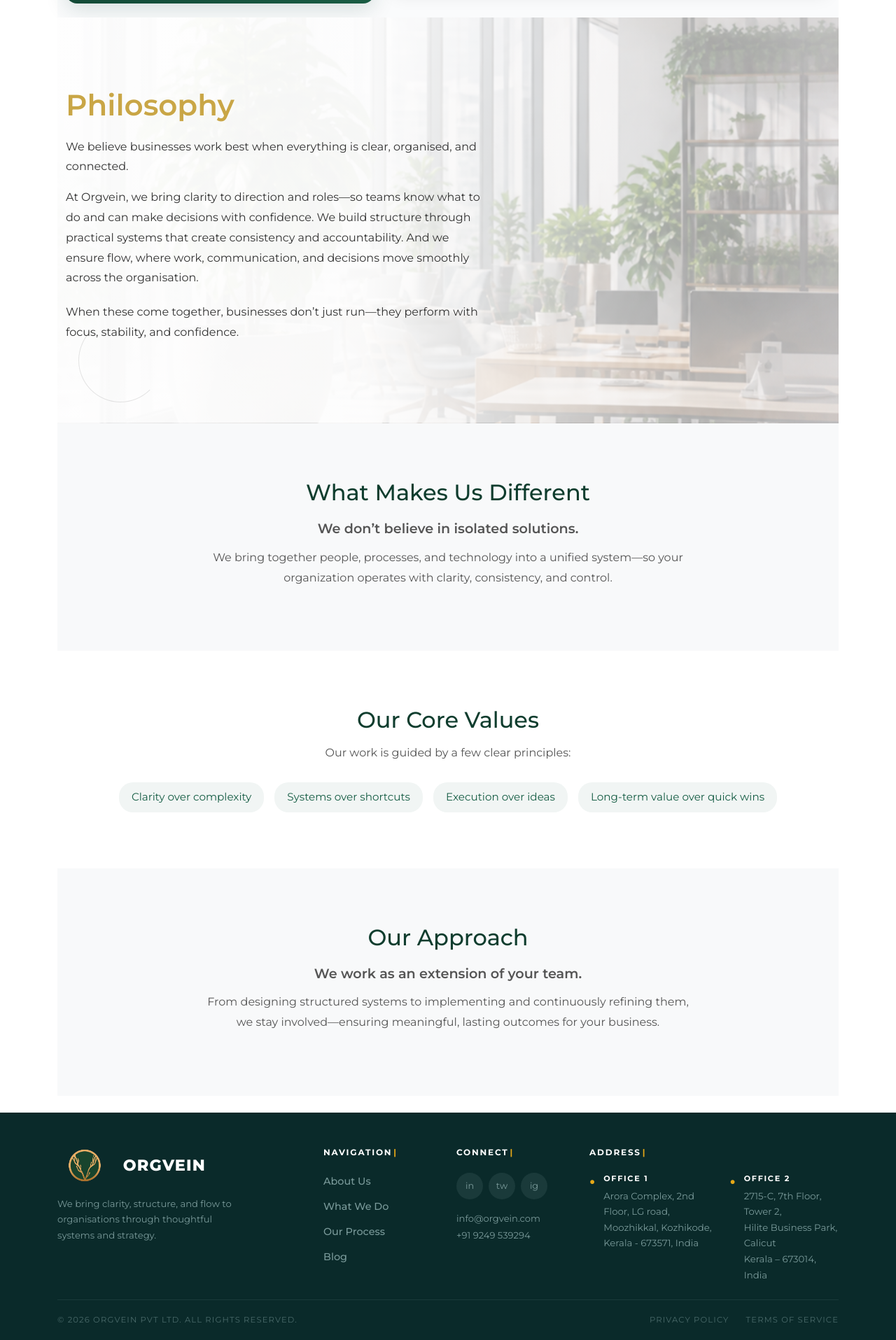
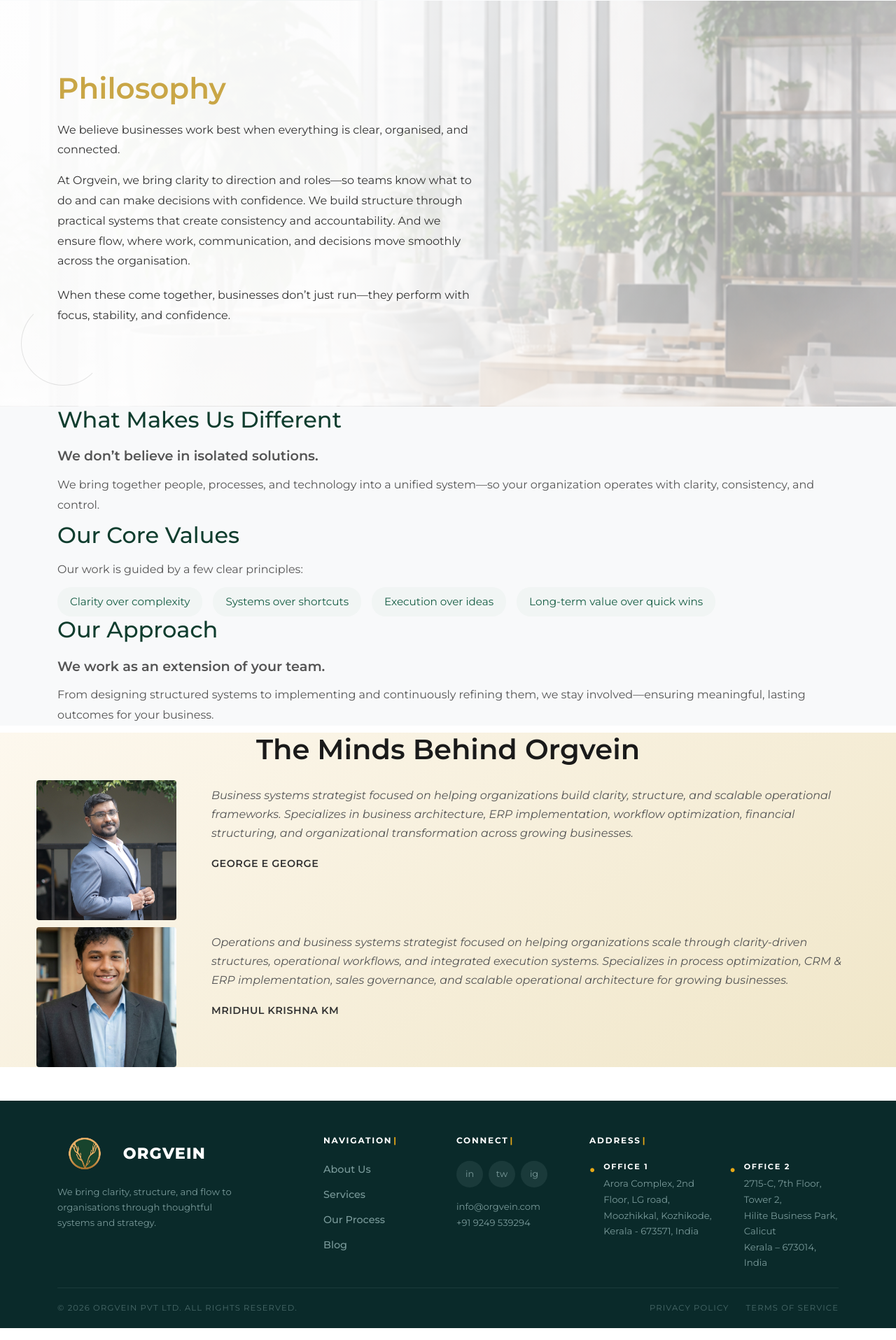
Before and after one commit to orgvein-pvt-ltd/orgvein-website, a Django app: page /about in a window 1280 px wide. Shown: the part 1411-3326 px from the top of the page at 70% size. Run offline with Django 5.2, Linux system fonts and the light colour scheme.

Commit message:
feat: about page UI updates

```diff
--- a/static/css/about.css
+++ b/static/css/about.css
@@ -402,7 +402,6 @@
 /* ======== about-different ========== */
 
 .about-different {
-    padding: 80px 0;
     background: #f8f9fa;
 }
 
@@ -419,7 +418,6 @@
 }
 
 .about-different p {
-    max-width: 700px;
     margin: 0 auto 10px;
     line-height: 1.8;
     color: #555;
@@ -444,7 +442,7 @@
 .values-list {
     display: flex;
     flex-wrap: wrap;
-    justify-content: center;
+    justify-content: left;
     gap: 15px;
 }
 
@@ -481,3 +479,117 @@
     line-height: 1.8;
     color: #555;
 }
+
+/* ============ founder =============*/
+.about-founders {
+    background: linear-gradient(145deg, #fdf8ee, #f0e6c8);
+}
+
+.about-founders .container {
+    max-width: 1200px;
+    margin: 0 auto;
+}
+
+.founder-header {
+    text-align: left;
+    max-width: 100%;
+    margin-bottom: 20px;
+}
+
+.founder-header h2 {
+    font-size: 2.5rem;
+    font-weight: 600;
+    color: #1a1a1a;
+    margin-bottom: 12px;
+}
+
+.founder-header p {
+    font-size: 1.1rem;
+    color: #666;
+    line-height: 1;
+}
+
+.founder-grid {
+    display: grid;
+    gap: 10px;
+}
+
+.founder-item {
+    display: grid;
+    grid-template-columns: 200px 1fr;
+    gap: 50px;
+    align-items: start;
+}
+
+.founder-img {
+    position: relative;
+}
+
+.founder-img img {
+    width: 100%;
+    height: 200px;
+    object-fit: cover;
+    border-radius: 4px;
+    transition: filter 0.3s ease;
+}
+
+.founder-item:hover .founder-img img {
+    filter: grayscale(0%);
+}
+
+.founder-text {
+    padding-top: 8px;
+}
+
+.founder-quote {
+    font-size: 1.3rem;
+    font-weight: 500;
+    color: #1a1a1a;
+    line-height: 1.5;
+    margin-bottom: 16px;
+    font-style: italic;
+}
+
+.founder-text > p:last-of-type {
+    font-size: 1rem;
+    color: #555;
+    line-height: 1.7;
+    margin-bottom: 20px;
+}
+
+.founder-name {
+    display: block;
+    font-size: 0.9rem;
+    font-weight: 600;
+    color: #333;
+    text-transform: uppercase;
+    letter-spacing: 0.5px;
+}
+
+/* ── Responsive ── */
+@media (max-width: 768px) {
+    .about-founders {
+        padding: 60px 20px;
+    }
+
+    .founder-header h2 {
+        font-size: 2rem;
+    }
+
+    .founder-header {
+        margin-bottom: 40px;
+    }
+
+    .founder-item {
+        grid-template-columns: 1fr;
+        gap: 24px;
+    }
+
+    .founder-img img {
+        height: 220px;
+    }
+
+    .founder-quote {
+        font-size: 1.1rem;
+    }
+}
--- a/templates/base.html
+++ b/templates/base.html
@@ -8,11 +8,13 @@
     <!-- Bootstrap CSS -->
     <link href="https://cdn.jsdelivr.net/npm/bootstrap@5.3.3/dist/css/bootstrap.min.css" rel="stylesheet" />
     <link href="https://cdn.jsdelivr.net/npm/bootstrap-icons@1.11.3/font/bootstrap-icons.css" rel="stylesheet">
+    <link rel="stylesheet" href="https://cdn.jsdelivr.net/npm/bootstrap-icons@1.11.0/font/bootstrap-icons.css">
     <link rel="preconnect" href="https://fonts.googleapis.com">
     <link rel="preconnect" href="https://fonts.gstatic.com" crossorigin>
     <link href="https://fonts.googleapis.com/css2?family=Montserrat:ital,wght@0,300;0,400;0,500;0,600;0,700;0,800;1,400&display=swap" rel="stylesheet">
     <link rel="stylesheet" href="{% static 'css/main.css' %}" />
     <link rel="stylesheet" href="{% static 'css/about.css' %}" />
+    <link rel="stylesheet" href="{% static 'css/services.css' %}" />
 </head>
 <script src="https://cdn.jsdelivr.net/particles.js/2.0.0/particles.min.js"></script>
 
--- a/templates/components/footer.html
+++ b/templates/components/footer.html
@@ -23,8 +23,8 @@
                     NAVIGATION<span style="color:#e6a817;margin-left:2px;">|</span>
                 </div>
                 <ul class="list-unstyled" style="display:flex;flex-direction:column;gap:.75rem;margin:0;">
-                    <li><a href="#" style="color:#7a9a9a;text-decoration:none;font-size:.9rem;font-weight:500;transition:color .2s;" onmouseover="this.style.color='#e6a817'" onmouseout="this.style.color='#7a9a9a'">About Us</a></li>
-                    <li><a href="#" style="color:#7a9a9a;text-decoration:none;font-size:.9rem;font-weight:500;transition:color .2s;" onmouseover="this.style.color='#e6a817'" onmouseout="this.style.color='#7a9a9a'">What We Do</a></li>
+                    <li><a href="{% url 'about' %}" style="color:#7a9a9a;text-decoration:none;font-size:.9rem;font-weight:500;transition:color .2s;" onmouseover="this.style.color='#e6a817'" onmouseout="this.style.color='#7a9a9a'">About Us</a></li>
+                    <li><a href="{% url 'services' %}" style="color:#7a9a9a;text-decoration:none;font-size:.9rem;font-weight:500;transition:color .2s;" onmouseover="this.style.color='#e6a817'" onmouseout="this.style.color='#7a9a9a'">Services</a></li>
                     <li><a href="#" style="color:#7a9a9a;text-decoration:none;font-size:.9rem;font-weight:500;transition:color .2s;" onmouseover="this.style.color='#e6a817'" onmouseout="this.style.color='#7a9a9a'">Our Process</a></li>
                     <li><a href="#" style="color:#7a9a9a;text-decoration:none;font-size:.9rem;font-weight:500;transition:color .2s;" onmouseover="this.style.color='#e6a817'" onmouseout="this.style.color='#7a9a9a'">Blog</a></li>
                 </ul>
--- a/templates/core/about.html
+++ b/templates/core/about.html
@@ -24,9 +24,6 @@
         </div>
     </div>
 </section>
-{% endblock %}
-
-{% block content %}
 
 <!-- about story -->
 <section class="about-story">
@@ -180,9 +177,9 @@
     </div>
 </section>
 
-<!-- ── about-different ── -->
+<!-- ── about-different, value, approach ── -->
 <section class="about-different">
-    <div class="container text-center">
+    <div class="container">
 
         <h2>What Makes Us Different</h2>
 
@@ -196,11 +193,7 @@
         </p>
 
     </div>
-</section>
-
-<!-- ── about-value ── -->
-<section class="about-values">
-    <div class="container text-center">
+    <div class="container">
 
         <h2>Our Core Values</h2>
 
@@ -216,11 +209,7 @@
         </div>
 
     </div>
-</section>
-
-<!-- ── about-approach ── -->
-<section class="about-approach">
-    <div class="container text-center">
+    <div class="container">
 
         <h2>Our Approach</h2>
 
@@ -236,4 +225,51 @@
     </div>
 </section>
 
+<!-- ── Founder Section (Clean Professional) ── -->
+<section class="about-founders">
+    <div class="container">
+
+        <div class="founder-header text-center">
+            <h2>The Minds Behind Orgvein </h2>
+        </div>
+
+        <div class="founder-grid">
+
+            <!-- Founder 1 -->
+            <div class="founder-item">
+                <div class="founder-img">
+                    <img src="{% static 'img/about_ing/g.jpeg' %}" alt="">
+                </div>
+                <div class="founder-text">
+                    <p class="founder-quote">
+                        Business systems strategist focused on helping organizations build clarity, structure, and
+                        scalable operational frameworks. Specializes in business architecture, ERP implementation,
+                        workflow optimization, financial structuring, and organizational transformation across growing
+                        businesses.
+                    </p>
+                    <span class="founder-name">George E George</span>
+                </div>
+            </div>
+
+            <!-- Founder 2 -->
+            <div class="founder-item">
+                <div class="founder-img">
+                    <img src="{% static 'img/about_ing/m.jpeg' %}" alt="">
+                </div>
+                <div class="founder-text">
+                    <p class="founder-quote">
+                        Operations and business systems strategist focused on helping organizations scale through
+                        clarity-driven structures, operational workflows, and integrated execution systems. Specializes
+                        in process optimization, CRM & ERP implementation, sales governance, and scalable operational
+                        architecture for growing businesses.
+                    </p>
+                    <span class="founder-name">Mridhul Krishna KM</span>
+                </div>
+            </div>
+
+        </div>
+
+    </div>
+</section>
+
 {% endblock %}
```
Also changed, not shown: static/img/about_ing/g.jpeg (added), static/img/about_ing/m.jpeg (added).
